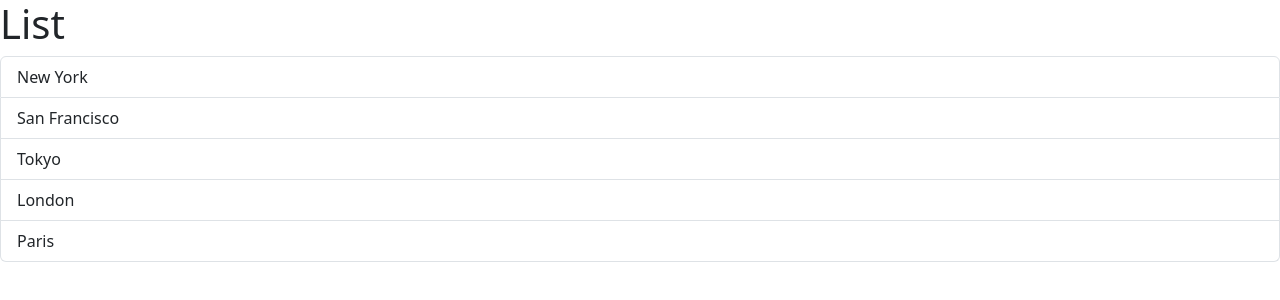
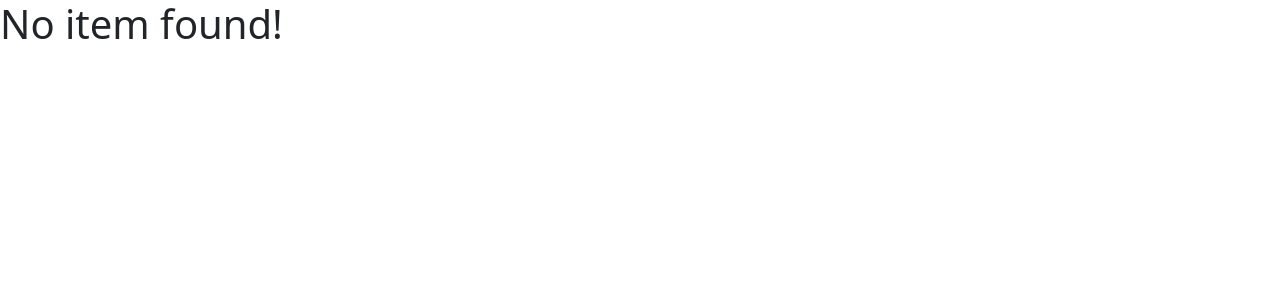
Before and after one commit to Scientific-Research/react-app-Mo-Ha, a React (Vite) app: page / in a window 1280 px wide. Shown: the top 300 px of the page. Built offline with nearby package versions, Linux system fonts and the light colour scheme.

Commit message:
an empty array

```diff
--- a/src/components/ListGroup.tsx
+++ b/src/components/ListGroup.tsx
@@ -1,5 +1,10 @@
 const ListGroup = () => {
-	const items = ['New York', 'San Francisco', 'Tokyo', 'London', 'Paris'];
+	// const items = ['New York', 'San Francisco', 'Tokyo', 'London', 'Paris'];
+	const items: [] = []; // ein leeres Array
+
+	if (items.length === 0) {
+		return <h1>No item found!</h1>;
+	}
 	return (
 		<>
 			<h1>List</h1>
```
